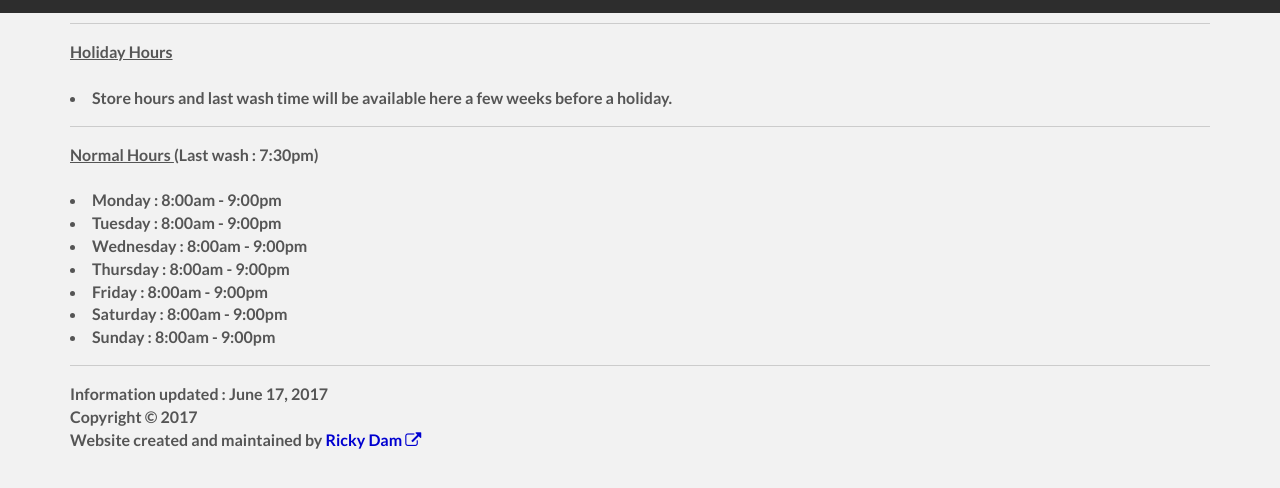
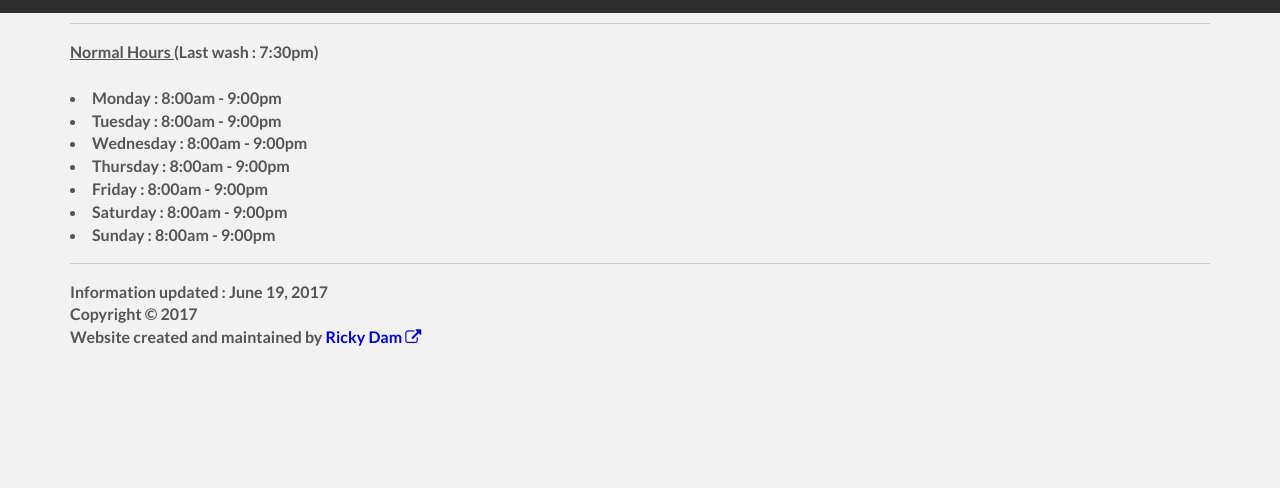
Before and after one commit to majesticcleaners/majesticcleaners.github.io, a plain HTML site: page hours.html in a window 1280 px wide. Shown: the part 68-556 px from the top of the page. Drawn offline with nearby package versions, Linux system fonts and the light colour scheme; some packages are replaced by stand-ins of ours.

Commit message:
Updated footer

```diff
--- a/hours.html
+++ b/hours.html
@@ -50,12 +50,6 @@
 
     <strong>
 
-      <u> Holiday Hours </u><br><br>
-
-      <li> Store hours and last wash time will be available here a few weeks before a holiday. </li>
-
-      <hr>
-
       <u> Normal Hours </u> (Last wash : 7:30pm) <br><br>
       <li> Monday : 8:00am - 9:00pm <br></li>
       <li> Tuesday : 8:00am - 9:00pm <br></li>
@@ -67,7 +61,7 @@
 
       <hr>
 
-      Information updated : June 17, 2017 <br>
+      Information updated : June 19, 2017 <br>
       Copyright © 2017 <br>
       Website created and maintained by
       <a href="http://rickydam.github.io/">
```
Also changed, not shown: location.html (+1 -1 lines), prices.html (+1 -1 lines), snacks.html (+1 -1 lines).
